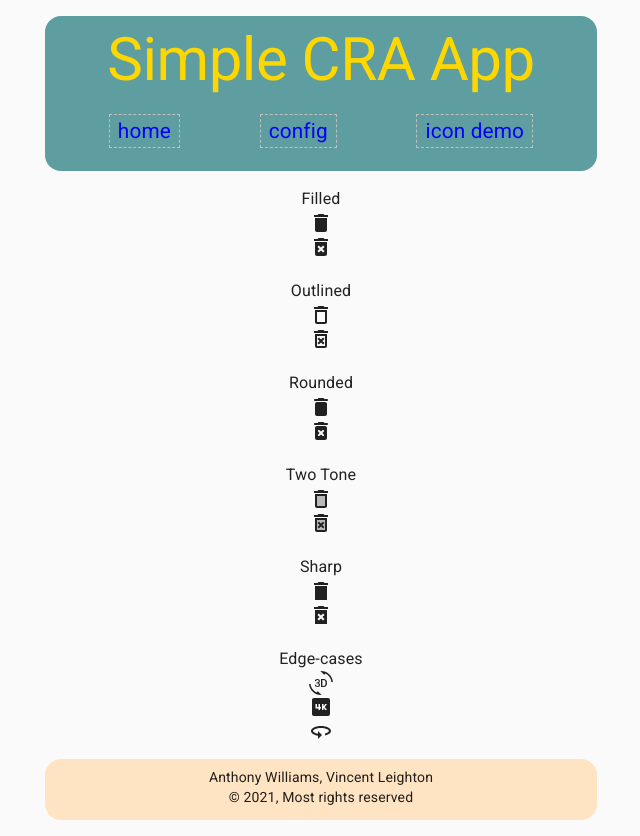
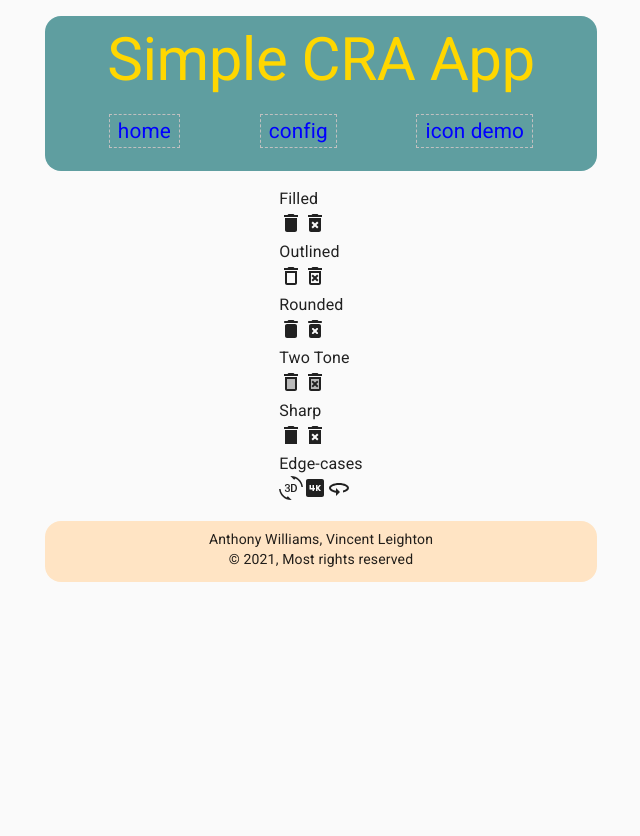
Before and after one commit to Wolven531/simple-cra-app, a React (Create React App) app: page /icons in a window 1280 px wide. Shown: the whole page, without its empty margins (319-959 px from the left). After the commit the page ends 800 px from the top, so only its background shows below. Built offline with nearby package versions, Linux system fonts and the light colour scheme.

Commit message:
Move Grid layout into IconDemo from App

```diff
--- a/src/IconDemo.tsx
+++ b/src/IconDemo.tsx
@@ -1,4 +1,4 @@
-import { Container } from '@material-ui/core'
+import { Container, Grid } from '@material-ui/core'
 import { createStyles, makeStyles, Theme } from '@material-ui/core/styles'
 import Typography from '@material-ui/core/Typography'
 import DeleteIcon from '@material-ui/icons/Delete'
@@ -29,12 +29,14 @@ function IconDemo() {
 
 	return (
 		<Container className={classes.root} style={{
-			alignItems: 'center',
-			display: 'flex',
-			flexDirection: 'column',
-			justifyContent: 'center',
+			// alignItems: 'center',
+			// display: 'flex',
+			// flexDirection: 'column',
+			// justifyContent: 'center',
 			// justifyItems: 'center',
 		}}>
+			<Grid container alignItems="center" justify="center">
+				<Grid item>
 					<Typography >Filled</Typography>
 					<DeleteIcon />
 					<DeleteForeverIcon />
@@ -59,6 +61,8 @@ function IconDemo() {
 					<ThreeDRotationIcon />
 					<FourKIcon />
 					<ThreeSixtyIcon />
+				</Grid>
+			</Grid>
 		</Container>
 	)
 }
```
Lines whose indentation alone changed are shown as unchanged.
